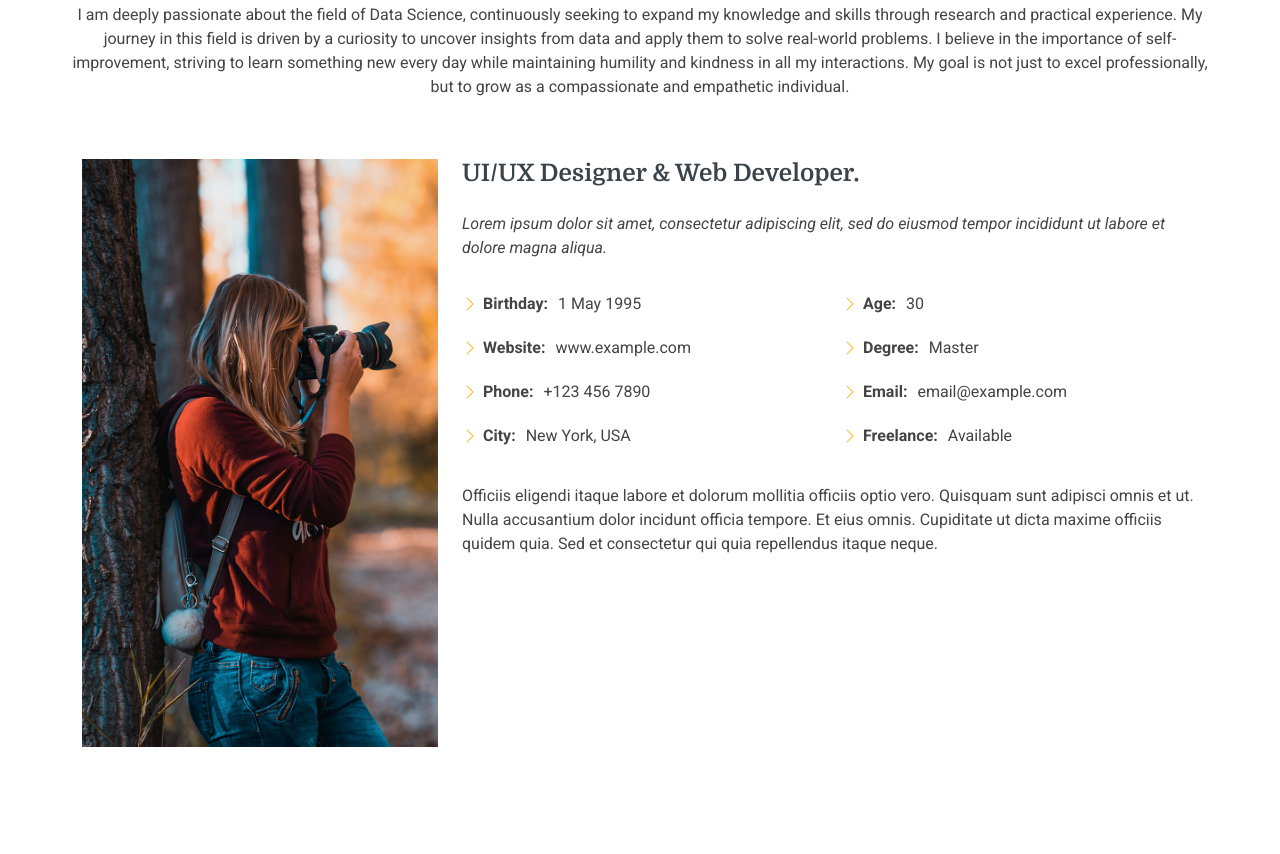
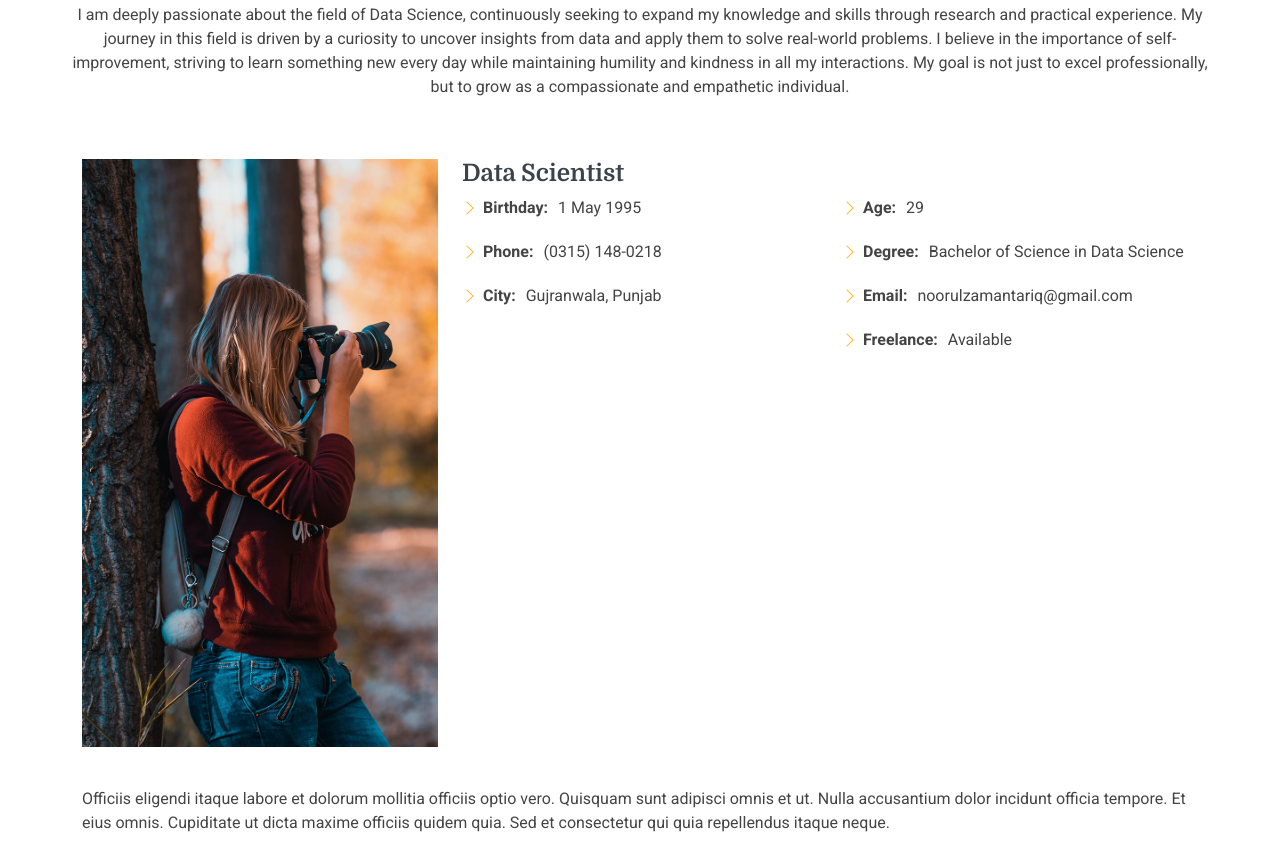
Before and after one commit to noorulzaman/resume, a plain HTML site: page index.html in a window 1280 px wide. Shown: the part 945-1799 px from the top of the page. Drawn offline with Linux system fonts and the light colour scheme; animation ran at ten frames a second.

Commit message:
Update index.html

```diff
--- a/index.html
+++ b/index.html
@@ -104,29 +104,25 @@
             <img src="assets/img/profile-img.jpg" class="img-fluid" alt="">
           </div>
           <div class="col-lg-8 content">
-            <h2>UI/UX Designer &amp; Web Developer.</h2>
-            <p class="fst-italic py-3">
-              Lorem ipsum dolor sit amet, consectetur adipiscing elit, sed do eiusmod tempor incididunt ut labore et dolore
-              magna aliqua.
-            </p>
+            <h2>Data Scientist</h2>
             <div class="row">
               <div class="col-lg-6">
                 <ul>
                   <li><i class="bi bi-chevron-right"></i> <strong>Birthday:</strong> <span>1 May 1995</span></li>
-                  <li><i class="bi bi-chevron-right"></i> <strong>Website:</strong> <span>www.example.com</span></li>
-                  <li><i class="bi bi-chevron-right"></i> <strong>Phone:</strong> <span>+123 456 7890</span></li>
-                  <li><i class="bi bi-chevron-right"></i> <strong>City:</strong> <span>New York, USA</span></li>
+                  <li><i class="bi bi-chevron-right"></i> <strong>Phone:</strong> <span>(0315) 148-0218</span></li>
+                  <li><i class="bi bi-chevron-right"></i> <strong>City:</strong> <span>Gujranwala, Punjab</span></li>
                 </ul>
               </div>
               <div class="col-lg-6">
                 <ul>
-                  <li><i class="bi bi-chevron-right"></i> <strong>Age:</strong> <span>30</span></li>
-                  <li><i class="bi bi-chevron-right"></i> <strong>Degree:</strong> <span>Master</span></li>
-                  <li><i class="bi bi-chevron-right"></i> <strong>Email:</strong> <span>email@example.com</span></li>
+                  <li><i class="bi bi-chevron-right"></i> <strong>Age:</strong> <span>29</span></li>
+                  <li><i class="bi bi-chevron-right"></i> <strong>Degree:</strong> <span>Bachelor of Science in Data Science</span></li>
+                  <li><i class="bi bi-chevron-right"></i> <strong>Email:</strong> <span>noorulzamantariq@gmail.com</span></li>
                   <li><i class="bi bi-chevron-right"></i> <strong>Freelance:</strong> <span>Available</span></li>
                 </ul>
               </div>
             </div>
+          </div>
             <p class="py-3">
               Officiis eligendi itaque labore et dolorum mollitia officiis optio vero. Quisquam sunt adipisci omnis et ut. Nulla accusantium dolor incidunt officia tempore. Et eius omnis.
               Cupiditate ut dicta maxime officiis quidem quia. Sed et consectetur qui quia repellendus itaque neque.
```
